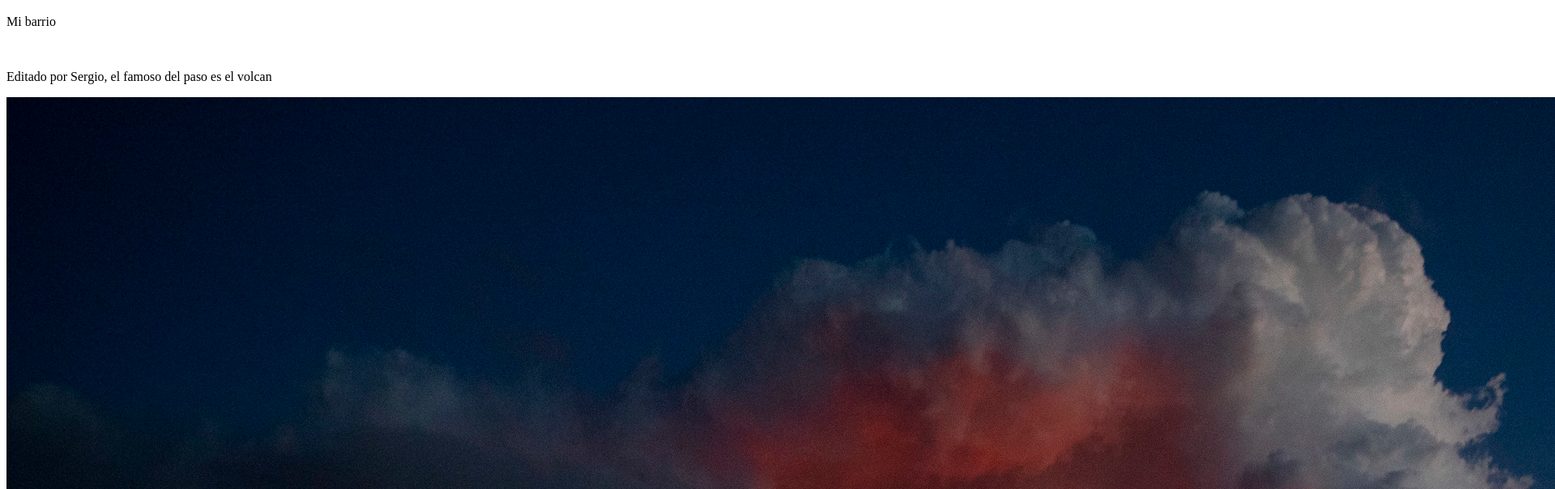
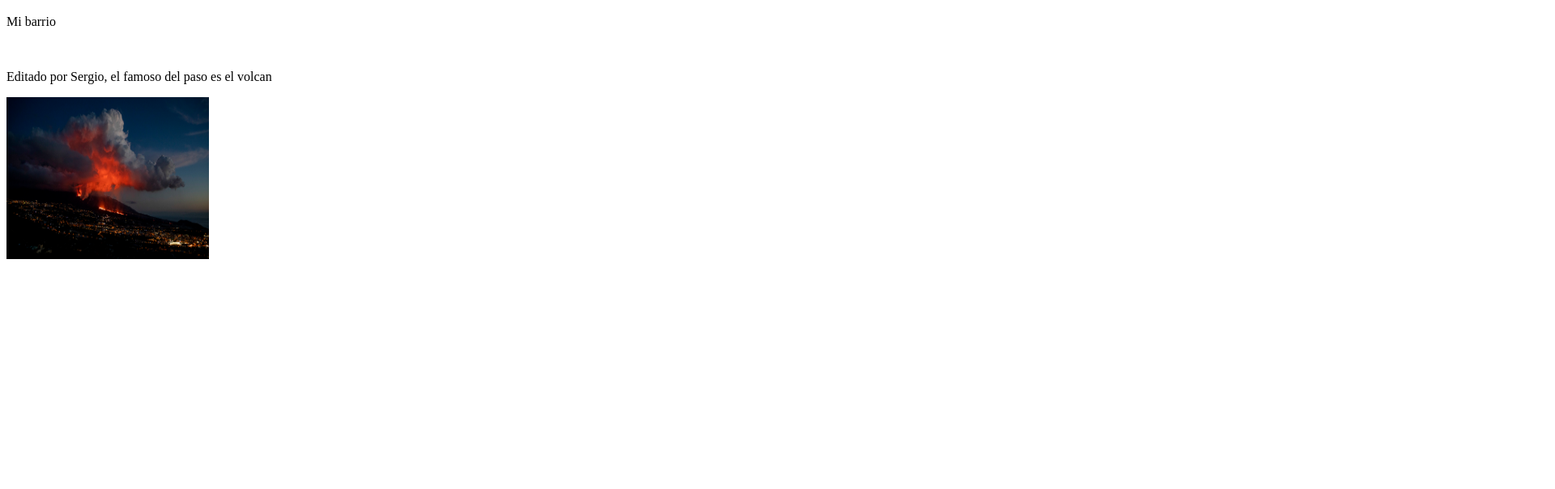
Before and after one commit to SamuDaw/Ejercicio_git_7, a plain HTML site: page index.html in a window 1280 px wide. Shown: the part 992-1596 px from the top of the page at 81% size, 1920 px wide, since content can reach past the window. After the commit the page ends 1324 px from the top, so only its background shows below. Drawn offline with Linux system fonts and the light colour scheme.

Commit message:
Volcán cambio de imagen

```diff
--- a/index.html
+++ b/index.html
@@ -15,6 +15,6 @@
 
     <br>
     <p>Editado por Sergio, el famoso del paso es el volcan</p>
-    <img src="Volcan.jpg" alt=""/>
+    <img src="Volcan.jpg" alt=""  height="200px" width="250px" />
 </body>
 </html>
```
